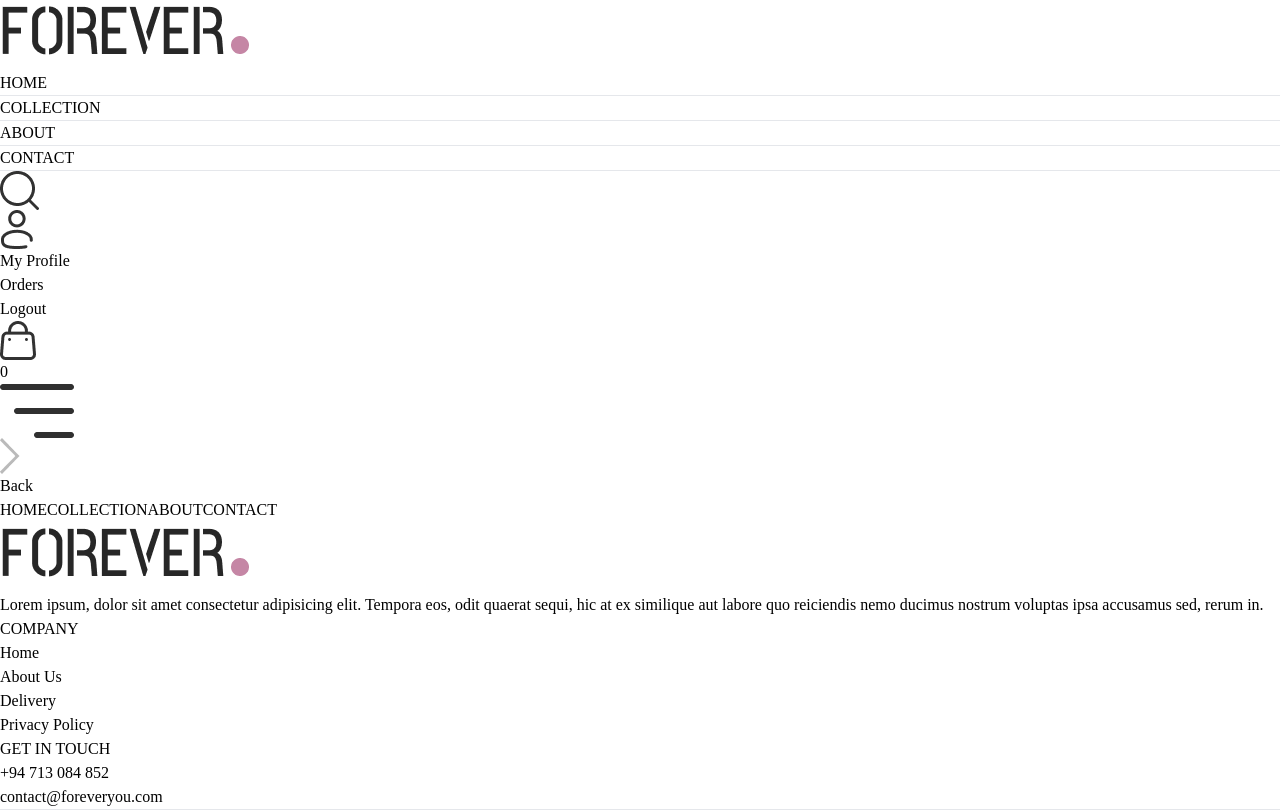
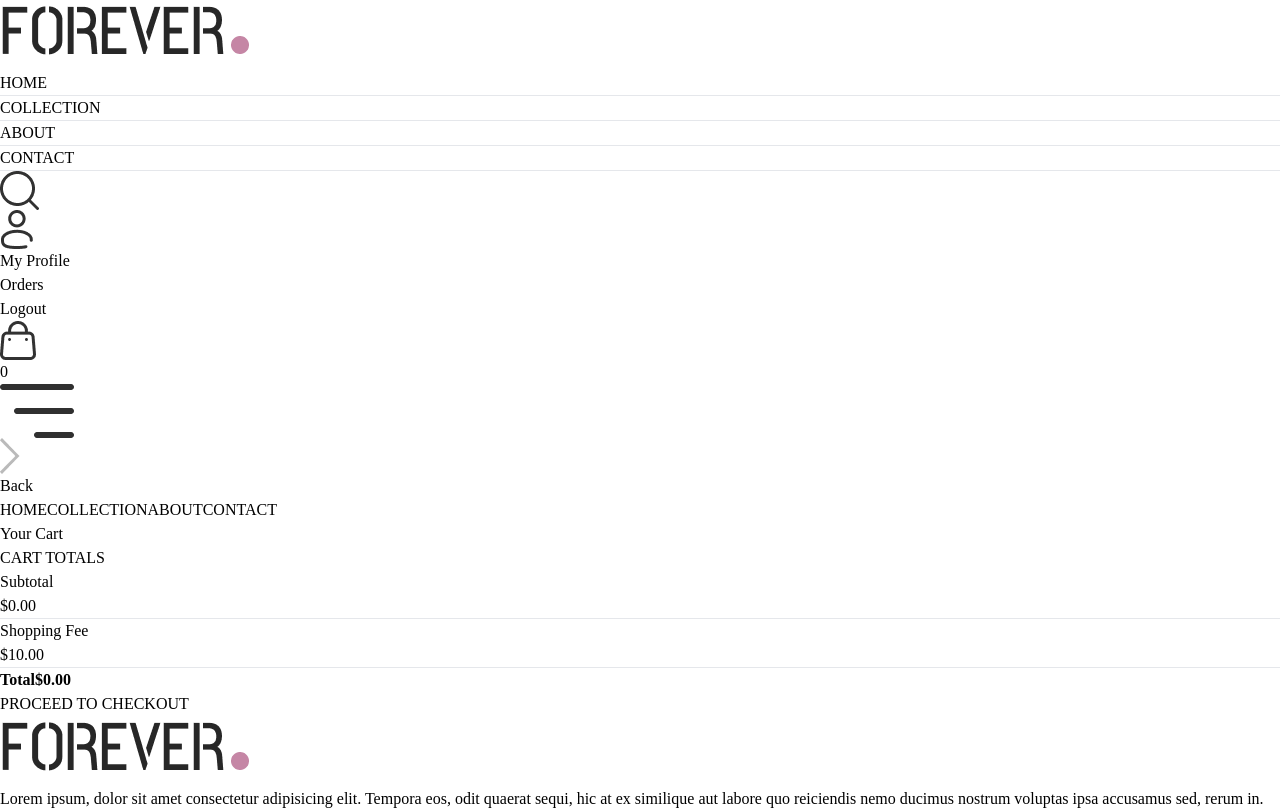
Before and after one commit to SapunAnuranga/E_Commerce-mern, a React (Vite) app in the folder client/: page /cart in a window 1280 px wide. Shown: the top 810 px of the page. Built offline with nearby package versions, Linux system fonts and the light colour scheme.

Commit message:
added cart page with item size, quantity update, and total calculation.

```diff
--- /dev/null
+++ b/client/src/components/cartTotal.jsx
@@ -0,0 +1,37 @@
+import React, { useContext } from 'react';
+import Title from '../components/Title';
+import { ShopContext } from '../context/ShopContext';
+
+const CartTotal = () => {
+  const { currency, delivery_fee, getCartAmount } = useContext(ShopContext);
+  const subtotal = getCartAmount();
+  const total = subtotal === 0 ? 0 : subtotal + delivery_fee;
+
+  return (
+    <div>
+      <div className="w-full">
+        <div className="text-2xl font-bold">
+        <Title text1="CART" text2=" TOTALS" />
+        </div>
+      </div>
+      <div className="flex flex-col gap-2 mt-2 text-sm">
+        <div className="flex justify-between">
+          <p>Subtotal</p>
+          <p>{currency}{subtotal.toFixed(2)}</p>
+        </div>
+        <hr />
+        <div className="flex justify-between">
+          <p>Shopping Fee</p>
+          <p>{currency}{delivery_fee.toFixed(2)}</p>
+        </div>
+        <hr />
+        <div className="flex justify-between">
+          <b>Total</b>
+          <b>{currency}{total.toFixed(2)}</b>
+        </div>
+      </div>
+    </div>
+  );
+};
+
+export default CartTotal;
--- a/client/src/context/ShopContext.jsx
+++ b/client/src/context/ShopContext.jsx
@@ -1,4 +1,4 @@
-import { createContext, useEffect, useState } from "react";
+import { createContext, useState } from "react";
 import { products } from "../assets/assets";
 import { toast } from "react-toastify";
 
@@ -12,6 +12,7 @@ const ShopContextProvider = (props) => {
   const [showSearch, setShowSearch] = useState(false);
   const [cartItem, setCartItem] = useState({});
 
+  // Add item to cart
   const addToCart = async (itemId, size) => {
 
     if(!size){
@@ -35,6 +36,7 @@ const ShopContextProvider = (props) => {
     setCartItem(cartData);
   };
 
+  // Calculate total items in the cart
   const getCartCount = () => {
     let totalCount = 0;
     for (const itemId in cartItem) {
@@ -51,6 +53,45 @@ const ShopContextProvider = (props) => {
     return totalCount;
   };
 
+  // Update item quantity
+  const updateQuantity = async (itemId, size, quantity) => {
+    let cartData = structuredClone(cartItem);
+
+    if (quantity <= 0) {
+      if (cartData[itemId]) {
+        delete cartData[itemId][size];
+        if (Object.keys(cartData[itemId]).length === 0) {
+          delete cartData[itemId];
+        }
+      }
+    } else {
+      if (!cartData[itemId]) cartData[itemId] = {};
+      cartData[itemId][size] = quantity;
+    }
+
+    setCartItem(cartData);
+  };
+
+  // Calculate total amount in the cart
+  const getCartAmount = () => {
+    let totalAmount = 0;
+
+    for (const itemId in cartItem) {
+      const item = products.find((p) => p._id === itemId);
+      if (!item) continue;
+
+      const sizes = cartItem[itemId];
+      for (const size in sizes) {
+        const quantity = sizes[size];
+        if (quantity > 0) {
+          totalAmount += item.price * quantity;
+        }
+      }
+    }
+
+    return totalAmount;
+  };
+
   const value = {
     products,
     currency,
@@ -61,7 +102,9 @@ const ShopContextProvider = (props) => {
     setShowSearch,
     cartItem,
     addToCart,
-    getCartCount
+    getCartCount,
+    updateQuantity,
+    getCartAmount
   };
 
   return (
--- a/client/src/pages/Cart.jsx
+++ b/client/src/pages/Cart.jsx
@@ -1,11 +1,87 @@
-import React from 'react'
+import React, { useContext, useEffect, useState } from 'react';
+import { ShopContext } from '../context/ShopContext';
+import Title from '../components/Title';
+import { assets } from '../assets/assets';
+import CartTotal from '../components/cartTotal';
 
 const Cart = () => {
+  const { products, currency, cartItem, updateQuantity } = useContext(ShopContext);
+
+  const [cartData, setCartData] = useState([]);
+
+  useEffect(() => {
+    const tempData = [];
+
+    for (let items in cartItem) {
+      for (let item in cartItem[items]) {
+        if (cartItem[items][item] > 0) {
+          tempData.push({
+            _id: items,
+            size: item,
+            quantity: cartItem[items][item],
+          });
+        }
+      }
+    }
+
+    setCartData(tempData);
+    console.log(tempData);
+  }, [cartItem]);
+
   return (
-    <div>
+    <div className='border-t pt-14'>
+      <div className='text-2xl mb-3'>
+        <Title text1="Your" text2=" Cart" />
+      </div>
+      <div>
+        {
+          cartData.map((item, index) => {
+            const productData = products.find((product) => product._id === item._id);
+            if (!productData) return null;
 
+            return (
+              <div key={index} className='py-4 border-t border-b text-gray-700 grid grid-cols-[4fr_2fr_0.5fr] sm:grid-cols-[4fr_2fr_0.5fr] items-center gap-4'>
+                <div className='flex items-start gap-6'>
+                  <img className='w-16 sm:w-20' src={productData.image[0]} alt="" />
+                  <div>
+                    <p className='text-xs sm:text-lg font-medium'>{productData.name}</p>
+                    <div className='flex items-center gap-5 mt-2'>
+                      <p>{currency}{productData.price}</p>
+                      <p className='px-2 sm:px-3 sm:py-1 border bg-slate-50'>{item.size}</p>
+                    </div>
+                  </div>
+                </div>
+
+                {/* Quantity Input and update */}
+                <input
+                 onChange={(e) =>
+                   e.target.value === '' || e.target.value === '0'
+                     ? null
+                     : updateQuantity(item._id, item.size, parseInt(e.target.value))
+                 }
+                 className='border max-w-10'
+                 type="number"
+                 min={1}
+                 value={item.quantity}
+                />
+
+                <img onClick={()=>updateQuantity(item._id,item.size,0)} className='w-4 mr-4 sm:w-5 cursor-pointer' src={assets.bin_icon} alt="" />
+              </div>
+            );
+          })
+        }
+      </div>
+
+      <div className='flex justify-end my-20'>
+        <div className='w-full sm:w-[450px]'>
+          <CartTotal/>
+          <div className='w-full text-end'>
+            <button className='bg-black text-white text-sm my-8 px-8 py-3'>PROCEED TO CHECKOUT</button>
+          </div>
+        </div>
+      </div>
     </div>
-  )
-}
+  );
+};
 
-export default Cart
+export default Cart;
```
